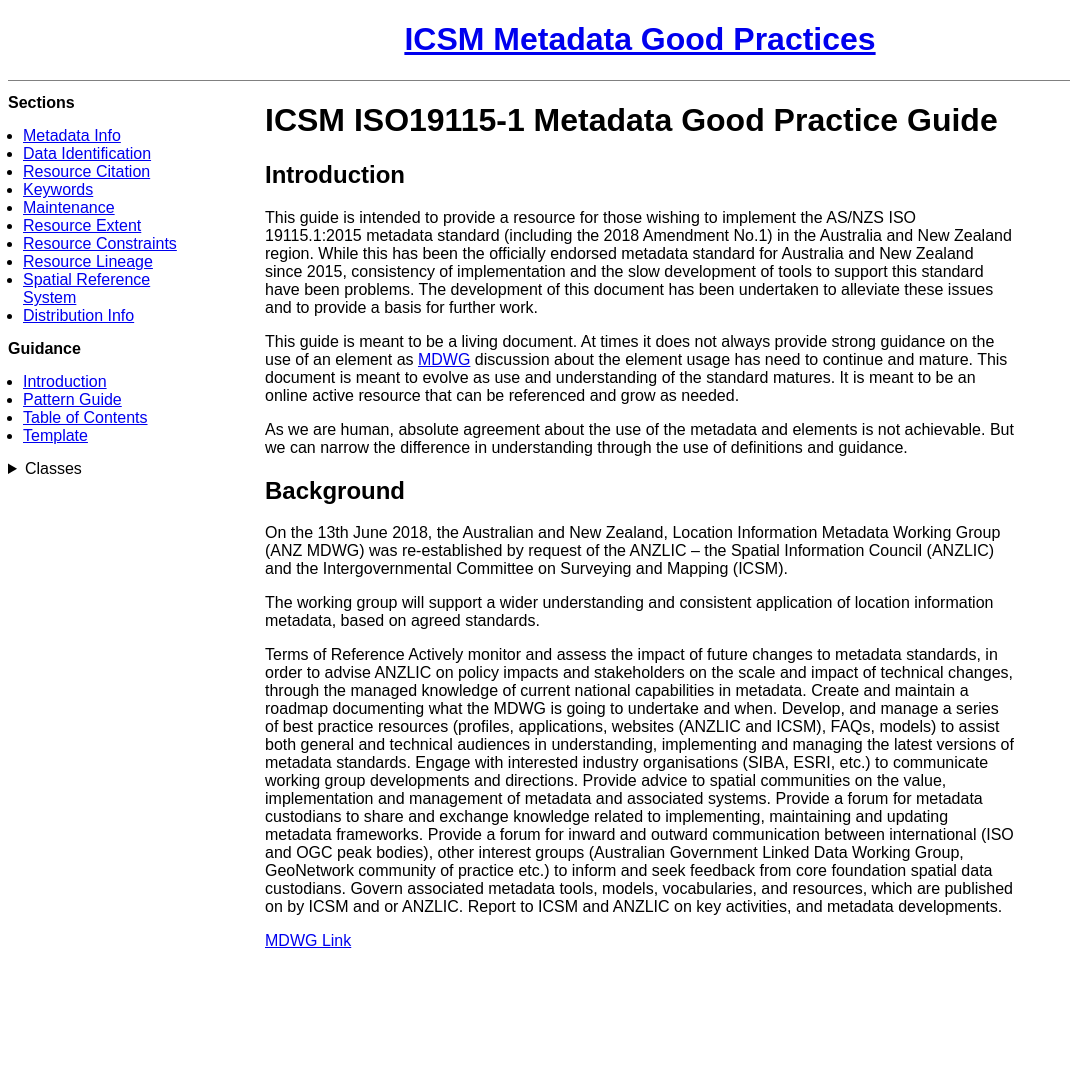
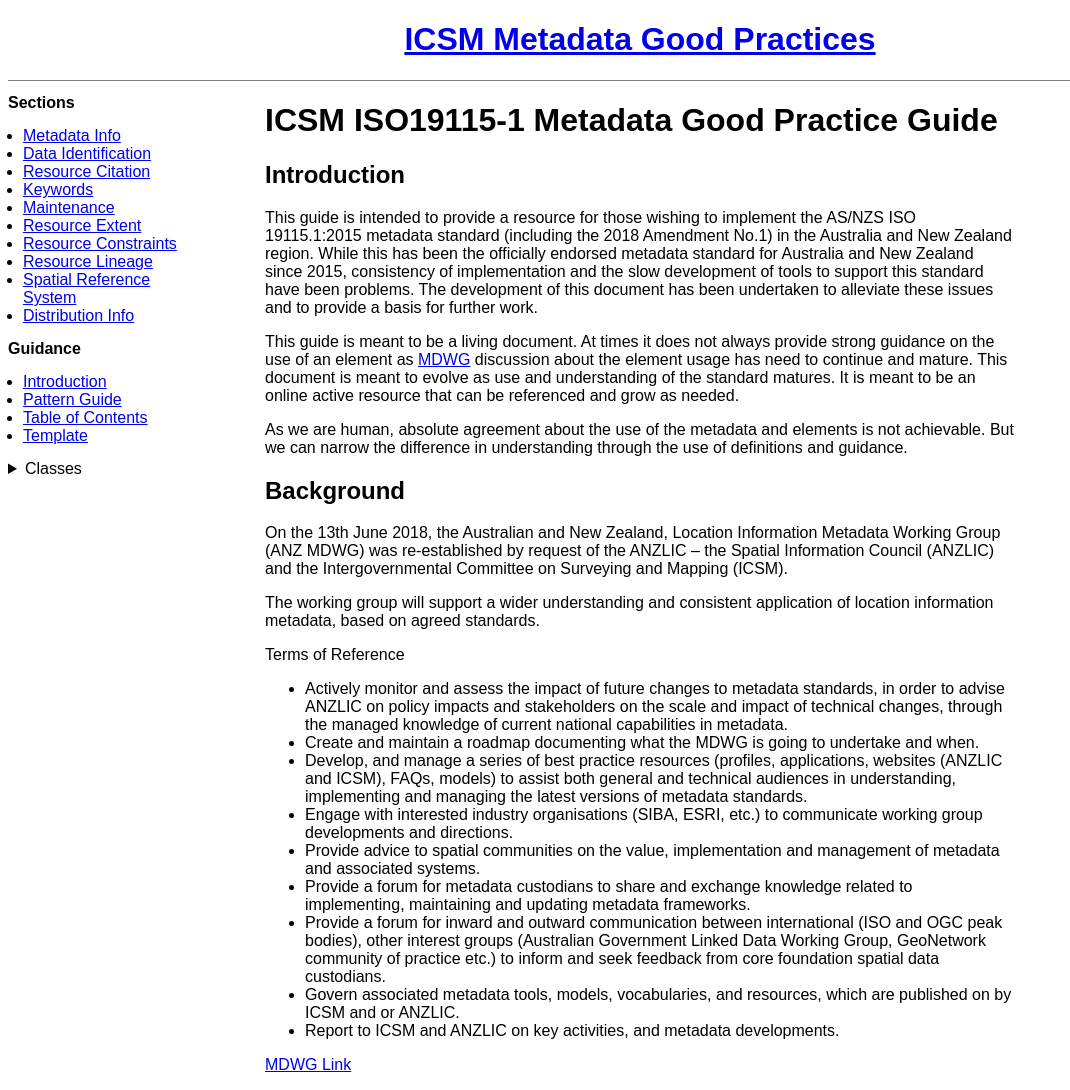
Before and after one commit to OpenWork-NZ/mdwg, a Jekyll site: the page built from _defs/GuidanceIntro.md, in a window 1280 px wide. Shown: the whole page, without its empty margins (0-1070 px from the left). Built offline with Jekyll 4.4.1, drawn with Linux system fonts in a browser that asks for light colours; before the commit the page ends 966 px from its top, so only the background shows below that.

Commit message:
Update GuidanceIntro.md

```diff
--- a/_defs/GuidanceIntro.md
+++ b/_defs/GuidanceIntro.md
@@ -24,14 +24,14 @@ On the 13th June 2018, the Australian and New Zealand, Location Information Meta
 The working group will support a wider understanding and consistent application of location information metadata, based on agreed standards.
 
 Terms of Reference
-Actively monitor and assess the impact of future changes to metadata standards, in order to advise ANZLIC on policy impacts and stakeholders on the scale and impact of technical changes, through the managed knowledge of current national capabilities in metadata.
-Create and maintain a roadmap documenting what the MDWG is going to undertake and when.
-Develop, and manage a series of best practice resources (profiles, applications, websites (ANZLIC and ICSM), FAQs, models) to assist both general and technical audiences in understanding, implementing and managing the latest versions of metadata standards.
-Engage with interested industry organisations (SIBA, ESRI, etc.) to communicate working group developments and directions.
-Provide advice to spatial communities on the value, implementation and management of metadata and associated systems.
-Provide a forum for metadata custodians to share and exchange knowledge related to implementing, maintaining and updating metadata frameworks.
-Provide a forum for inward and outward communication between international (ISO and OGC peak bodies), other interest groups (Australian Government Linked Data Working Group, GeoNetwork community of practice etc.) to inform and seek feedback from core foundation spatial data custodians.
-Govern associated metadata tools, models, vocabularies, and resources, which are published on by ICSM and or ANZLIC.
-Report to ICSM and ANZLIC on key activities, and metadata developments.
+- Actively monitor and assess the impact of future changes to metadata standards, in order to advise ANZLIC on policy impacts and stakeholders on the scale and impact of technical changes, through the managed knowledge of current national capabilities in metadata.
+- Create and maintain a roadmap documenting what the MDWG is going to undertake and when.
+- Develop, and manage a series of best practice resources (profiles, applications, websites (ANZLIC and ICSM), FAQs, models) to assist both general and technical audiences in understanding, implementing and managing the latest versions of metadata standards.
+- Engage with interested industry organisations (SIBA, ESRI, etc.) to communicate working group developments and directions.
+- Provide advice to spatial communities on the value, implementation and management of metadata and associated systems.
+- Provide a forum for metadata custodians to share and exchange knowledge related to implementing, maintaining and updating metadata frameworks.
+- Provide a forum for inward and outward communication between international (ISO and OGC peak bodies), other interest groups (Australian Government Linked Data Working Group, GeoNetwork community of practice etc.) to inform and seek feedback from core foundation spatial data custodians.
+- Govern associated metadata tools, models, vocabularies, and resources, which are published on by ICSM and or ANZLIC.
+- Report to ICSM and ANZLIC on key activities, and metadata developments.
 
 [MDWG Link](https://www.icsm.gov.au/what-we-do/metadata-working-group)
```
